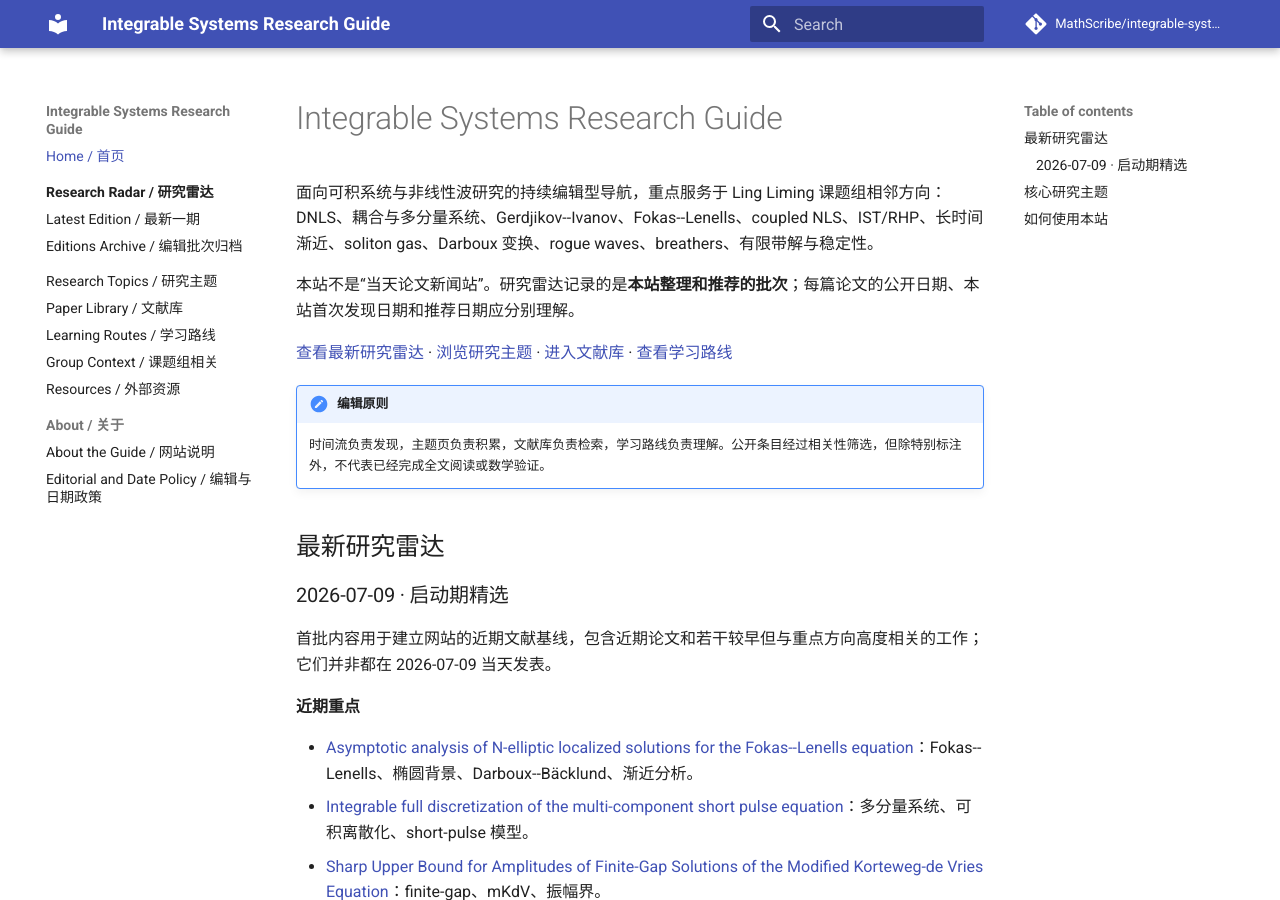
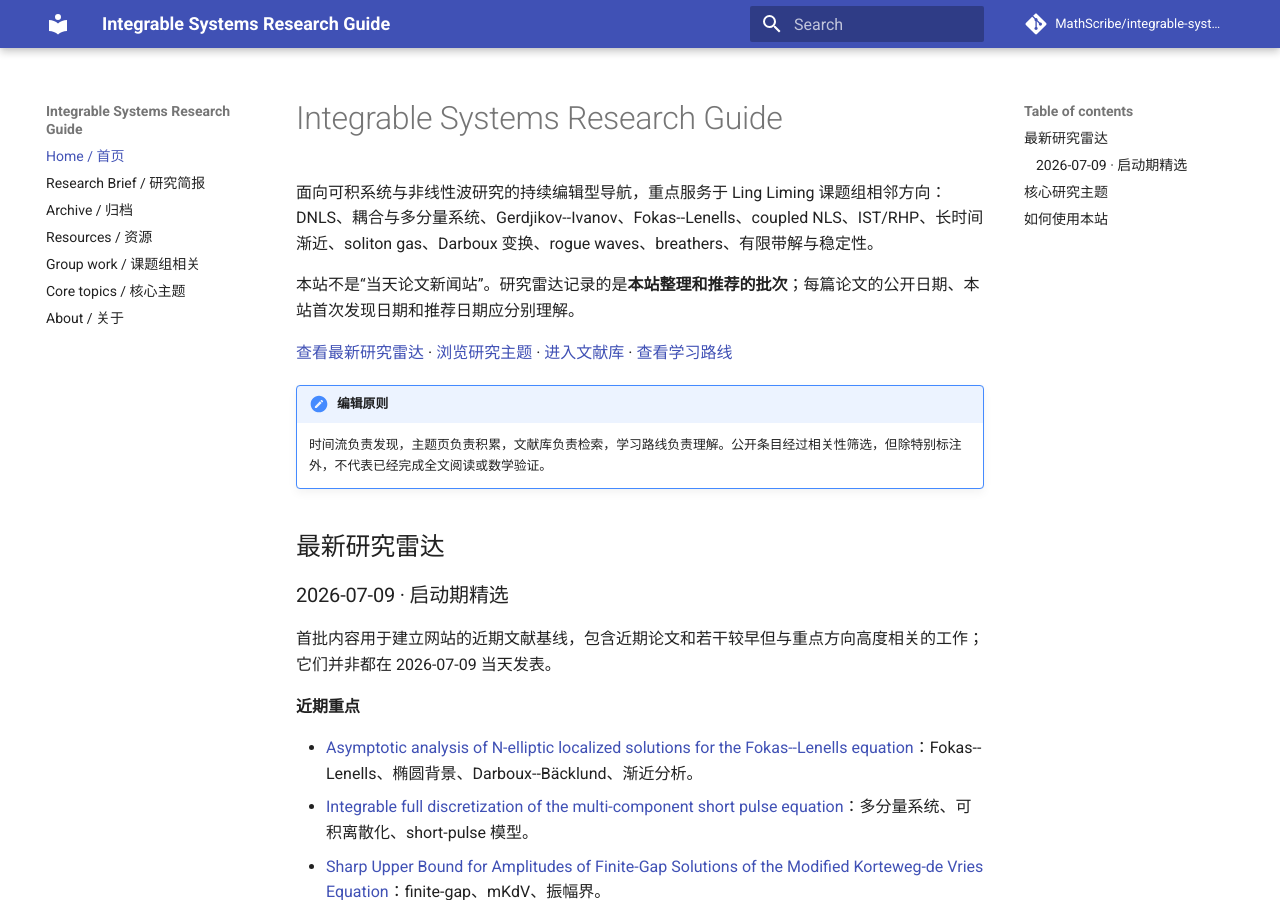
Before and after one commit to MathScribe/integrable-systems-guide, an MkDocs documentation site: the page built from docs/index.md, in a window 1280 px wide and 900 px high. Built offline with MkDocs 1.6.1 and Material for MkDocs 9.7.7, drawn with Linux system fonts in a browser that asks for light colours; comment, search, counter and statistics services are not loaded.

Commit message:
Simplify site navigation

```diff
--- a/mkdocs.yml
+++ b/mkdocs.yml
@@ -1,5 +1,5 @@
 site_name: Integrable Systems Research Guide
-site_description: Curated research radar, literature maps, and learning routes for integrable systems and nonlinear waves.
+site_description: Annotated guide to integrable systems, recent papers, courses, notes, and group-related resources.
 site_url: https://mathscribe.github.io/integrable-systems-guide/
 repo_url: https://github.com/MathScribe/integrable-systems-guide
 repo_name: MathScribe/integrable-systems-guide
@@ -8,7 +8,6 @@ theme:
   name: material
   features:
     - navigation.sections
-    - navigation.indexes
     - navigation.top
     - search.suggest
     - search.highlight
@@ -16,18 +15,12 @@ theme:
 
 nav:
   - Home / 首页: index.md
-  - Research Radar / 研究雷达:
-      - Overview / 栏目说明: radar/index.md
-      - Latest Edition / 最新一期: radar/latest.md
-      - Editions Archive / 编辑批次归档: radar/2026-W28.md
-  - Research Topics / 研究主题: topics.md
-  - Paper Library / 文献库: papers.md
-  - Learning Routes / 学习路线: learning.md
-  - Group Context / 课题组相关: group-work.md
-  - Resources / 外部资源: resources.md
-  - About / 关于:
-      - About the Guide / 网站说明: about.md
-      - Editorial and Date Policy / 编辑与日期政策: editorial-policy.md
+  - Research Brief / 研究简报: radar/latest.md
+  - Archive / 归档: radar/index.md
+  - Resources / 资源: resources.md
+  - Group work / 课题组相关: group-work.md
+  - Core topics / 核心主题: topics.md
+  - About / 关于: about.md
 
 markdown_extensions:
   - admonition
```
